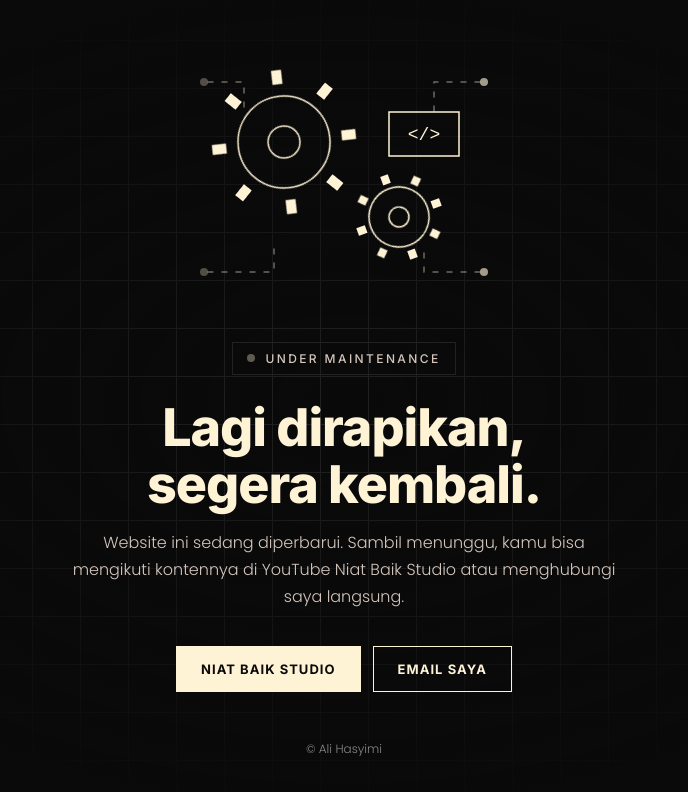
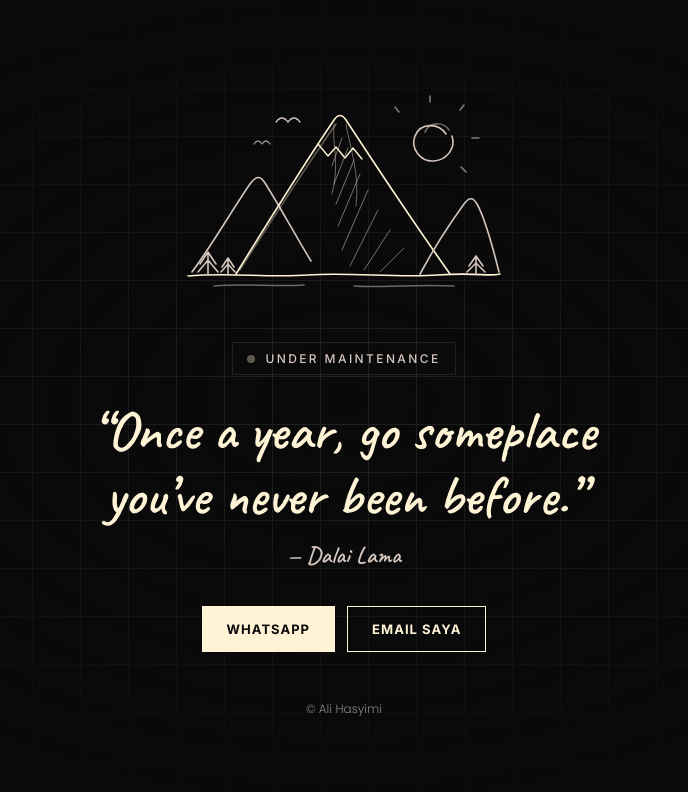
Before and after one commit to hasyimi/alihasyimi_website, a plain HTML site: page maintenance.html in a window 1280 px wide. Shown: the whole page, without its empty margins (296-984 px from the left). Drawn offline with Linux system fonts and the light colour scheme.

Commit message:
Update maintenance page: mountain sketch, quote, WhatsApp contact
Co-Authored-By: Claude Sonnet 5.5 <noreply@anthropic.com>

```diff
--- a/maintenance.html
+++ b/maintenance.html
@@ -8,7 +8,7 @@
   <meta name="robots" content="noindex, nofollow" />
   <link rel="preconnect" href="https://fonts.googleapis.com" />
   <link rel="preconnect" href="https://fonts.gstatic.com" crossorigin />
-  <link href="https://fonts.googleapis.com/css2?family=Inter:wght@500;700;800&family=Poppins:wght@300;400&display=swap" rel="stylesheet" />
+  <link href="https://fonts.googleapis.com/css2?family=Caveat:wght@600&family=Inter:wght@500;700;800&family=Poppins:wght@300;400&display=swap" rel="stylesheet" />
   <style>
     :root {
       --bg: #0A0A0A;
@@ -48,14 +48,9 @@
       width: 100%;
     }
     .art { width: min(320px, 70vw); height: auto; margin: 0 auto 40px; display: block; }
-    .spin { transform-origin: 100px 100px; animation: spin 14s linear infinite; }
-    .spin-rev { transform-origin: 215px 175px; animation: spin 9s linear infinite reverse; }
-    .pulse { animation: pulse 2.4s ease-in-out infinite; }
-    .pulse:nth-of-type(2n) { animation-delay: .8s; }
-    .flow { stroke-dasharray: 6 8; animation: flow 1.6s linear infinite; }
-    @keyframes spin { to { transform: rotate(360deg); } }
+    .draw { stroke-dasharray: 700; stroke-dashoffset: 700; animation: draw 3s ease-out forwards; }
+    @keyframes draw { to { stroke-dashoffset: 0; } }
     @keyframes pulse { 0%, 100% { opacity: .25; } 50% { opacity: 1; } }
-    @keyframes flow { to { stroke-dashoffset: -28; } }
     .tag {
       display: inline-flex; align-items: center; gap: 10px;
       font-family: 'Inter', sans-serif; font-weight: 500;
@@ -71,7 +66,13 @@
       font-size: clamp(32px, 7vw, 52px); line-height: 1.1;
       letter-spacing: -.02em; margin-bottom: 16px;
     }
-    p { color: var(--sand); font-size: 16px; line-height: 1.7; margin-bottom: 36px; }
+    blockquote { margin-bottom: 36px; }
+    h1 {
+      font-family: 'Caveat', cursive; font-weight: 600;
+      font-size: clamp(36px, 8vw, 56px); line-height: 1.15;
+      letter-spacing: 0; margin-bottom: 12px;
+    }
+    cite { font-family: 'Caveat', cursive; font-style: normal; font-size: 24px; color: var(--sand); }
     .links { display: flex; gap: 12px; justify-content: center; flex-wrap: wrap; }
     .btn {
       font-family: 'Inter', sans-serif; font-weight: 700; font-size: 13px;
@@ -84,49 +85,59 @@
     .btn.solid:hover, .btn.solid:focus-visible { background: transparent; color: var(--cream); }
     footer { margin-top: 48px; font-size: 12px; color: var(--muted); }
     @media (prefers-reduced-motion: reduce) {
-      .spin, .spin-rev, .pulse, .flow, .dot { animation: none; }
+      .draw { animation: none; stroke-dashoffset: 0; }
+      .dot { animation: none; }
     }
   </style>
 </head>
 <body>
   <main>
-    <svg class="art" viewBox="0 0 320 260" fill="none" stroke="#FFF3D6" stroke-width="1.5" role="img" aria-label="Ilustrasi roda gigi dan sirkuit">
-      <!-- circuit traces -->
-      <g stroke="#D4C6BD" opacity=".5">
-        <path class="flow" d="M20 230 H90 V200" />
-        <path class="flow" d="M300 40 H250 V70" />
-        <path class="flow" d="M20 40 H60 V70" />
-        <path class="flow" d="M300 230 H240 V210" />
+    <svg class="art" viewBox="0 0 320 220" fill="none" stroke="#FFF3D6" stroke-width="1.6" stroke-linecap="round" stroke-linejoin="round" role="img" aria-label="Sketsa gunung">
+      <!-- sun -->
+      <g stroke="#D4C6BD">
+        <path class="draw" d="M262 52c-8-12-26-11-31 2-5 13 6 26 19 25 13-1 22-13 18-25" />
+        <path class="draw" d="M265 48c-6-9-20-8-24 2" opacity=".5" />
+        <path d="M246 20v-6M276 28l4-5M288 56h7M277 85l5 5M215 30l-4-5" opacity=".6" />
       </g>
-      <g fill="#FFF3D6" stroke="none">
-        <circle class="pulse" cx="20" cy="230" r="4" />
-        <circle class="pulse" cx="300" cy="40" r="4" />
-        <circle class="pulse" cx="20" cy="40" r="4" />
-        <circle class="pulse" cx="300" cy="230" r="4" />
+      <!-- back mountain -->
+      <path class="draw" stroke="#D4C6BD" d="M8 190c22-30 40-62 58-88 6-8 10-9 15-1 14 22 30 52 46 78" />
+      <!-- main mountain -->
+      <path class="draw" d="M52 192C84 140 116 88 150 38c4-6 8-6 12 0 34 52 70 106 104 154" />
+      <path class="draw" d="M56 188C88 138 118 90 152 42" opacity=".35" />
+      <!-- snow cap -->
+      <path d="M134 62l10 12 8-9 9 11 8-10 9 11" stroke-width="1.4" />
+      <!-- shading hatching -->
+      <g stroke="#D4C6BD" stroke-width="1" opacity=".55">
+        <path d="M158 56l-10 28M164 66l-14 36M170 78l-18 44M176 92l-22 52M184 108l-26 60M194 128l-28 56M206 148l-26 40M220 166l-24 24" />
       </g>
-      <!-- large gear -->
-      <g class="spin">
-        <circle cx="100" cy="100" r="46" />
-        <circle cx="100" cy="100" r="16" />
-        <path d="M100 42v-14M100 158v14M42 100H28M158 100h14M59 59L49 49M141 141l10 10M141 59l10-10M59 141l-10 10" stroke-width="10" stroke-linecap="butt" />
+      <!-- right mountain -->
+      <path class="draw" stroke="#D4C6BD" d="M236 192c14-26 28-48 44-70 5-7 9-7 13 0 8 14 16 44 22 68" />
+      <!-- ridge lines -->
+      <path d="M150 42c-2 22 6 38 -2 70M162 42c4 24 14 50 10 82" stroke="#D4C6BD" stroke-width="1" opacity=".5" />
+      <!-- ground -->
+      <path d="M4 194c40-4 80 2 120-1s90 3 130 0 50 2 62-1" />
+      <path d="M30 204c30-3 60 1 90-1M170 204c30 2 60-2 100 0" stroke="#D4C6BD" opacity=".5" />
+      <!-- pine trees -->
+      <g stroke="#D4C6BD">
+        <path d="M24 192v-22M24 170l-8 12M24 170l8 12M24 178l-10 12M24 178l10 12" />
+        <path d="M44 192v-16M44 176l-6 9M44 176l6 9M44 182l-7 8M44 182l7 8" />
+        <path d="M292 192v-18M292 174l-7 10M292 174l7 10M292 181l-9 9M292 181l9 9" />
       </g>
-      <!-- small gear -->
-      <g class="spin-rev">
-        <circle cx="215" cy="175" r="30" />
-        <circle cx="215" cy="175" r="10" />
-        <path d="M215 140v-9M215 210v9M180 175h-9M250 175h9M190 150l-6-6M240 200l6 6M240 150l6-6M190 200l-6 6" stroke-width="8" />
+      <!-- birds -->
+      <g stroke="#D4C6BD" stroke-width="1.3">
+        <path d="M92 40q6-8 12 0q6-8 12 0" />
+        <path d="M70 62q4-6 8 0q4-6 8 0" opacity=".7" />
       </g>
-      <!-- code bracket chip -->
-      <rect x="205" y="70" width="70" height="44" />
-      <text x="240" y="98" fill="#FFF3D6" stroke="none" font-family="monospace" font-size="18" text-anchor="middle">&lt;/&gt;</text>
     </svg>
 
     <div class="tag"><span class="dot"></span>Under Maintenance</div>
-    <h1>Lagi dirapikan,<br />segera kembali.</h1>
-    <p>Website ini sedang diperbarui. Sambil menunggu, kamu bisa mengikuti kontennya di YouTube Niat Baik Studio atau menghubungi saya langsung.</p>
+    <blockquote>
+      <h1>&ldquo;Once a year, go someplace you&rsquo;ve never been before.&rdquo;</h1>
+      <cite>&mdash; Dalai Lama</cite>
+    </blockquote>
 
     <div class="links">
-      <a class="btn solid" href="https://www.youtube.com/@niatbaikstudio" target="_blank" rel="noopener">Niat Baik Studio</a>
+      <a class="btn solid" href="https://wa.me/6281210701590" target="_blank" rel="noopener">WhatsApp</a>
       <a class="btn" href="mailto:aliihasyimii@gmail.com">Email Saya</a>
     </div>
 
```
